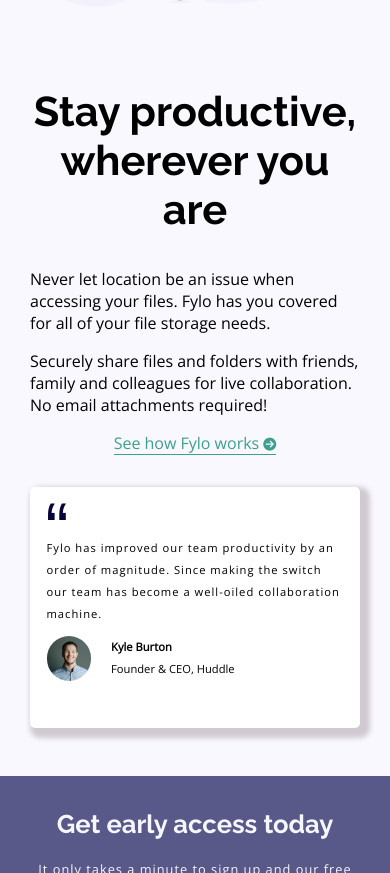
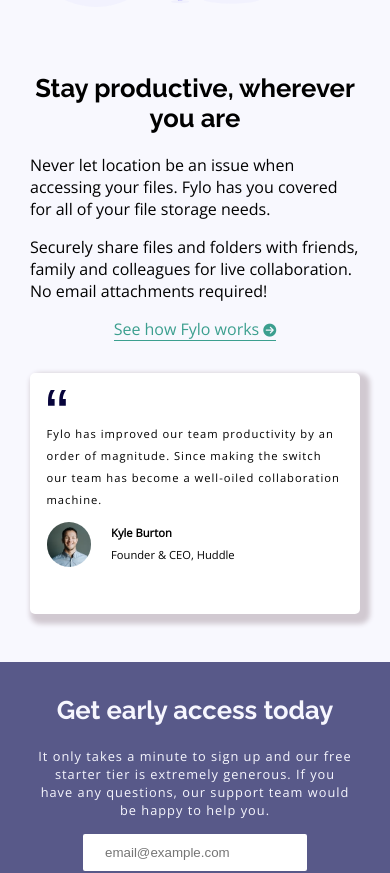
Before and after one commit to Alf131/challenge-fylo-page, a plain HTML site: page index.html in a window 390 px wide. Shown: the part 1045-1918 px from the top of the page. Drawn offline with nearby package versions, Linux system fonts and the light colour scheme.

Commit message:
changed h2 in media

```diff
--- a/css/media.css
+++ b/css/media.css
@@ -37,8 +37,8 @@
     .main-top-wrapper > .text > p {
         font-size: 1.0em;
     }
-    .main-bottom-wrapper >.text > h1{
-        font-size: 1.0em;
+    .main-bottom-wrapper >.text > h2{
+        font-size: 1.6em;
     }
     .main-bottom-wrapper >.text {
         padding: 40px 0px 0px 0px;
```
